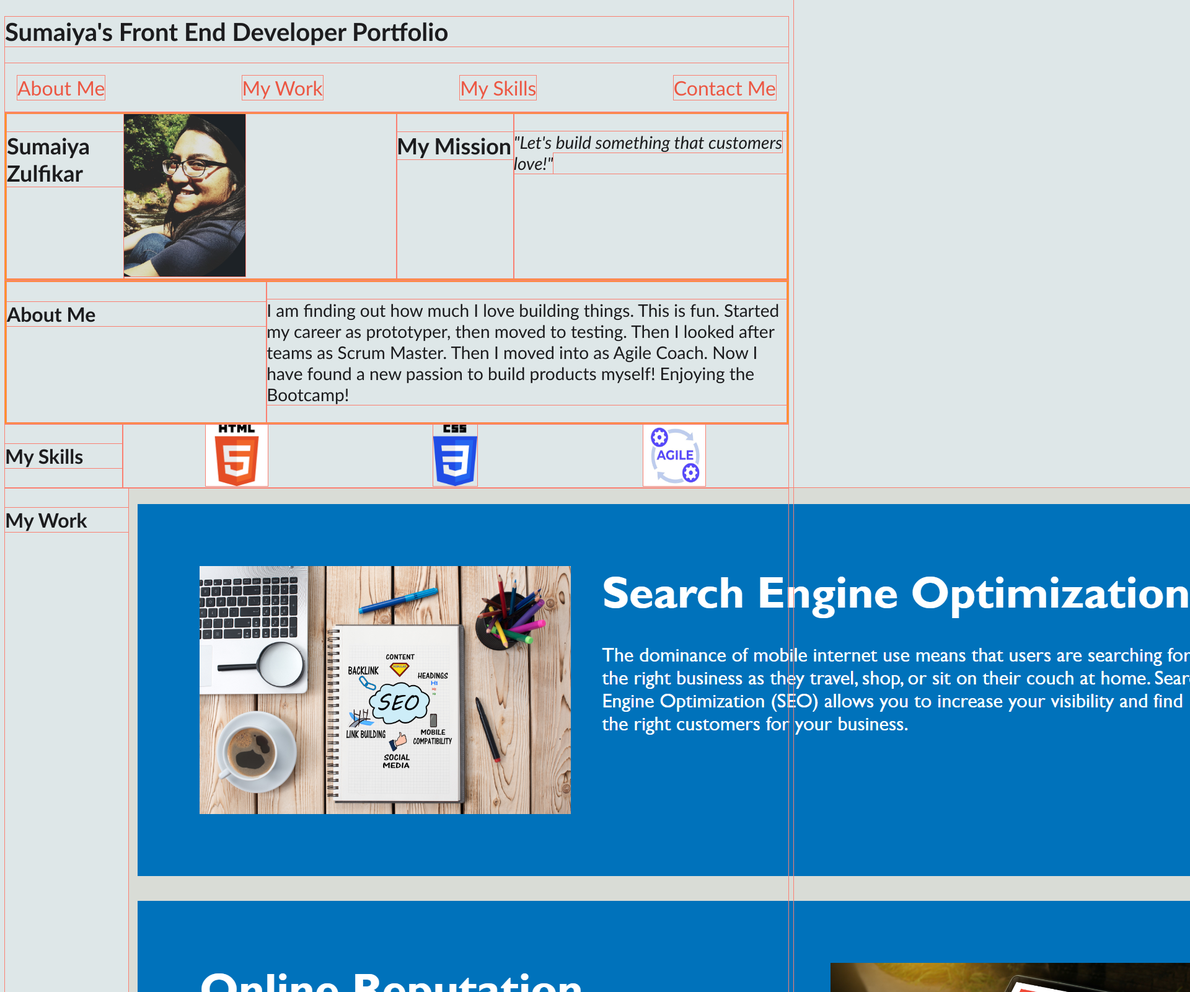
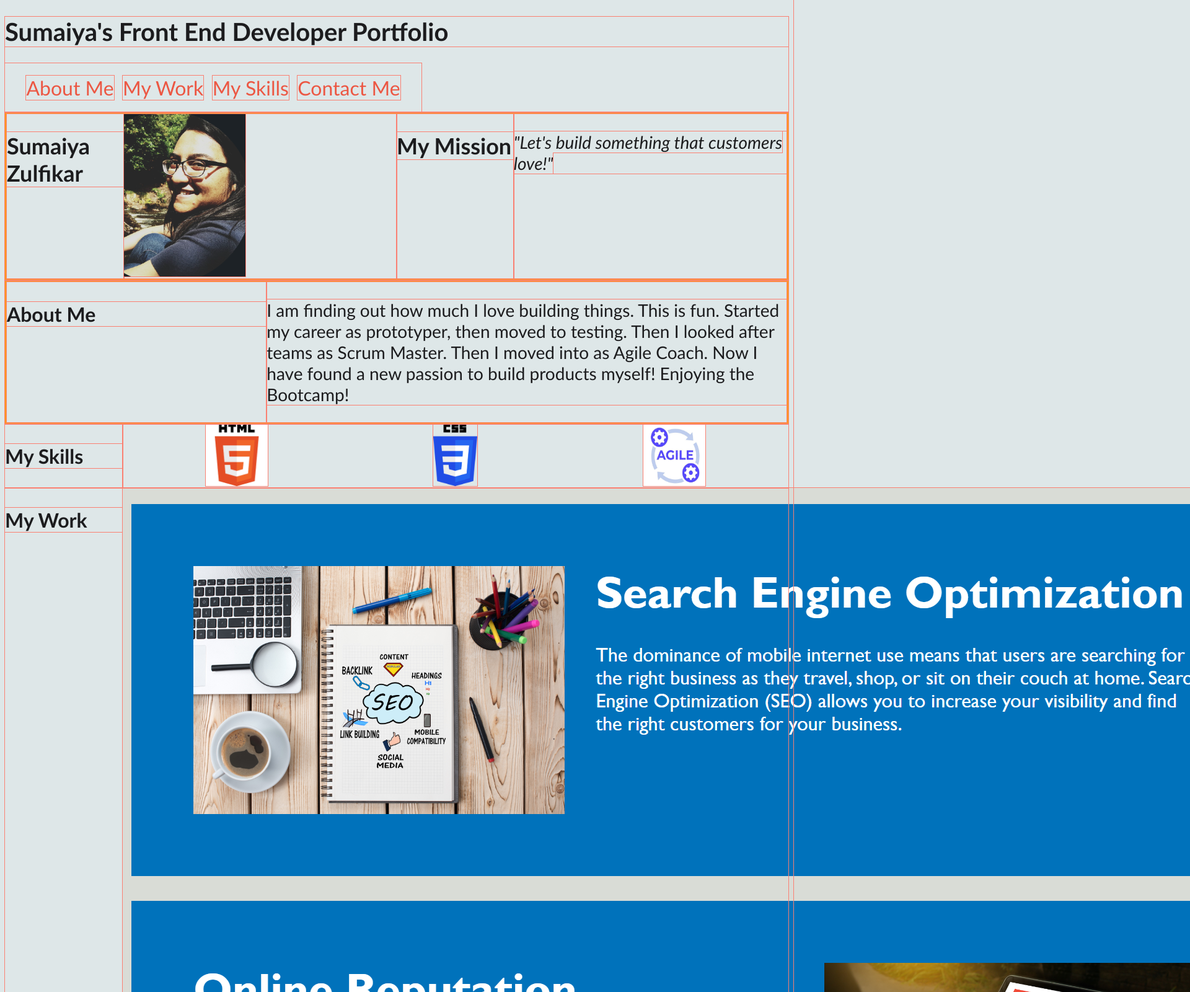
Before and after one commit to sumzulfikar/Sumaiya-Zulfikar, a plain HTML site: page index.html in a window 1280 px wide. Shown: the top 1600 px of the page at 62% size, 1920 px wide, since content can reach past the window. Drawn offline with Linux system fonts and the light colour scheme.

Commit message:
unable to fix snapping issue

```diff
--- a/style.css
+++ b/style.css
@@ -45,7 +45,7 @@ h4{
 #menu{
     display:flex;
 flex-flow:column wrap;
-justify-content: flex-end;
+align-items: end;
 text-decoration: none;
  }
  #summary{
@@ -59,14 +59,13 @@ text-decoration: none;
 
  }
 
-
-
 }
 @media screen and (min-width:  992px) {
 #menu{
     display:flex;
-    justify-content: space-between;
-    align-self: flex-end;
+    justify-content: space-evenly;
+    width:50%;
+    align-items: end;
     text-decoration: none;
     padding:20px;
 
@@ -80,7 +79,6 @@ text-decoration: none;
     border: solid 3px var(--yellow);
 
  }
-
 
 }
 
@@ -122,34 +120,41 @@ text-decoration: none;
     /* align-items: center; */
 }
 
-
-
-
-
-
-
-
-
-
+/*Style for My Works Section*/
 
 #my-work{
     display: grid;
     grid-template-rows: 1fr 1fr;
-    grid-template-columns: 1fr 1fr 1fr;
-    grid-template-areas:
-    "work first-app1 first-app1"
-    "work second-app1 third-app1";
+    grid-template-columns: 15% 1fr 1fr;
+     grid-template-areas:
+    "work first-app first-app"
+    "work second-app third-app";
 }
 
 
-
-
-
 .my-work{
+    /* grid-row: 1/2;
+    grid-column: 1; */
     grid-area:work;
     /* grid-row: 4/5;
     grid-column: 1/2; */
 }
+#first-app{
+/* grid-column: 1/-1;
+grid-row: 1; */
+grid-area:first-app;
+background-repeat: no-repeat;
+}
+#second-app{
+    grid-row: 2;
+    grid-column: 2;
+}
+#third-app{
+    grid-row: 2;
+    grid-column: 3;
+
+}
+
 /* #first-app{
     grid-area: first-app1;
 
```
Also changed, not shown: index.html (+4 -5 lines).
